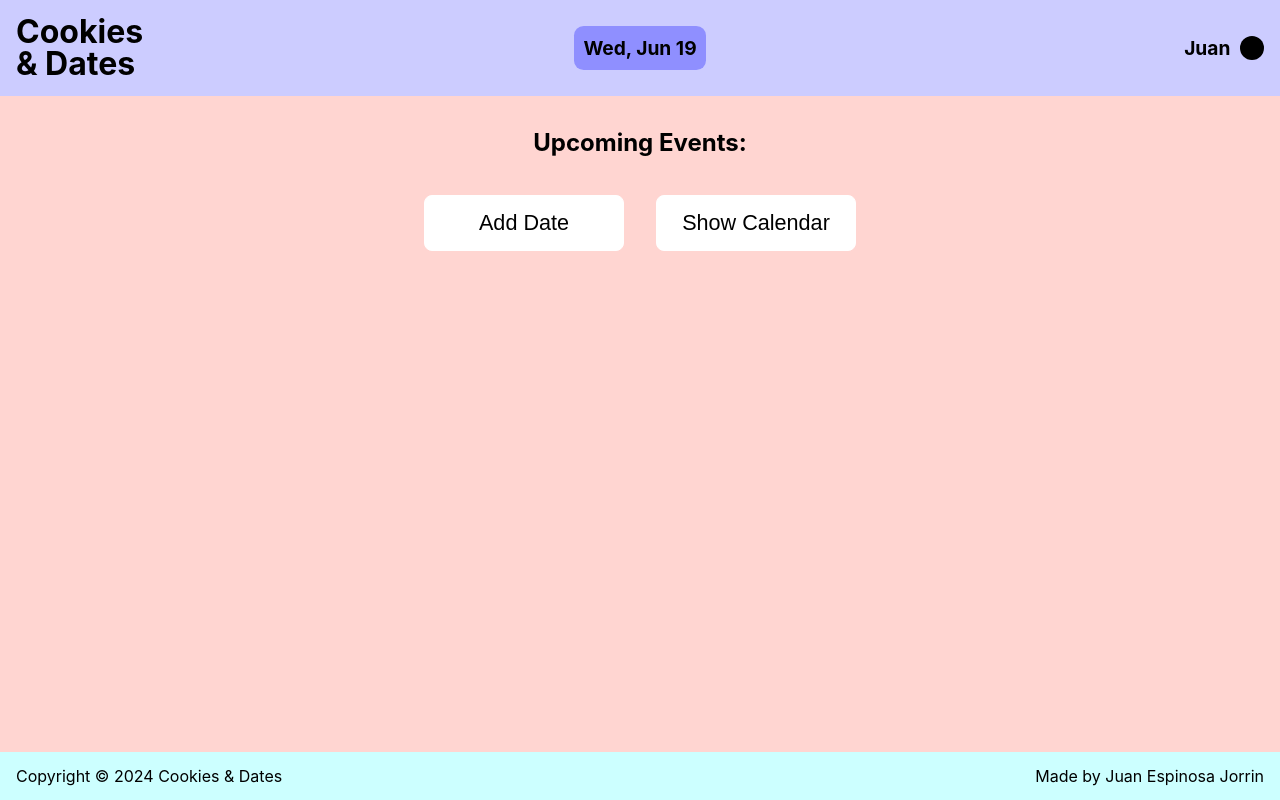
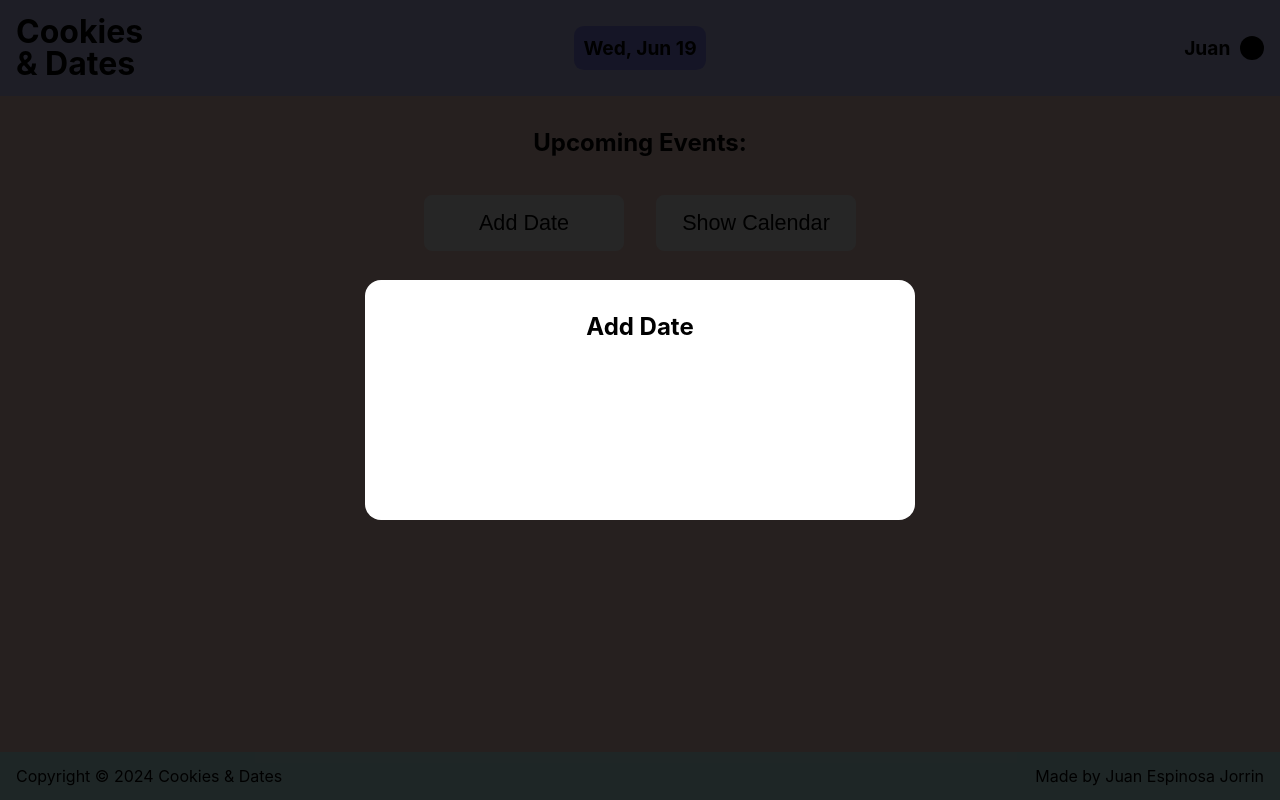
Before and after one commit to juanej88/cookies-dates, a React (Create React App) app: page / in a window 1280 px wide. Both pictures are taken after a click on the button "Add Date". Built offline with nearby package versions, Linux system fonts and the light colour scheme; no server answers.

Commit message:
Add Modal component

```diff
--- /dev/null
+++ b/src/assets/styles/Modal.css
@@ -0,0 +1,33 @@
+#date-section {
+  background-color: hsla(0, 0%, 0%, 85%);
+  position: fixed;
+  top: 0;
+  left: 0;
+  width: 100vw;
+  height: 100vh;
+  display: flex;
+  justify-content: center;
+  align-items: center;
+}
+
+#date-form {
+  background-color: hsl(0, 0%, 100%);
+  border-radius: 1rem;
+  padding: 2rem;
+  width: 80vw;
+  height: 30vh;
+}
+
+#date-form  h2 {
+  text-align: center;
+}
+
+@media only screen and (min-width: 550px) {
+  #date-form {
+    border-radius: 1rem;
+    padding: 2rem;
+    min-width: 550px;
+    width: 40vw;
+    height: 30vh;
+  }
+}
--- a/src/components/ActionButtons.jsx
+++ b/src/components/ActionButtons.jsx
@@ -1,10 +1,25 @@
+import { useEffect, useState } from 'react';
 import '../assets/styles/ActionButtons.css';
+import Modal from './Modal';
 
 const ActionButtons = () => {
+  const [modal, setModal] = useState(false);
+  const toggleModal = () => {
+    setModal(prevState => !prevState);
+  };
+
+  // it doesn't allow the body to be scrolled while the modal is active
+  useEffect(() => {
+    modal ?
+      document.body.style.overflow = 'hidden' :
+      document.body.style.overflow = 'visible';
+  }, [modal]);
+
   return (
     <section id='action-buttons-section'>
-      <button id='add-date' class='button'>Add Date</button>
-      <button id='show-calendar' class='button'>Show Calendar</button>
+      {modal && <Modal toggleModal={toggleModal} />}
+      <button id='add-date-btn' className='button' onClick={toggleModal}>Add Date</button>
+      <button id='show-calendar-btn' className='button'>Show Calendar</button>
     </section>
   );
 };
--- /dev/null
+++ b/src/components/Modal.jsx
@@ -0,0 +1,20 @@
+import '../assets/styles/Modal.css';
+
+const Modal = (props) => {
+  // it hides the Modal component when a user clicks anywhere outside the form
+  const handleExteriorClick = (e) => {
+    if (e.target.getAttribute('id') === 'date-section') {
+      props.toggleModal();
+    };
+  };
+
+  return (
+    <section id='date-section' onClick={handleExteriorClick}>
+      <form id='date-form'>
+        <h2>Add Date</h2>
+      </form>
+    </section>
+  );
+};
+
+export default Modal;
```
